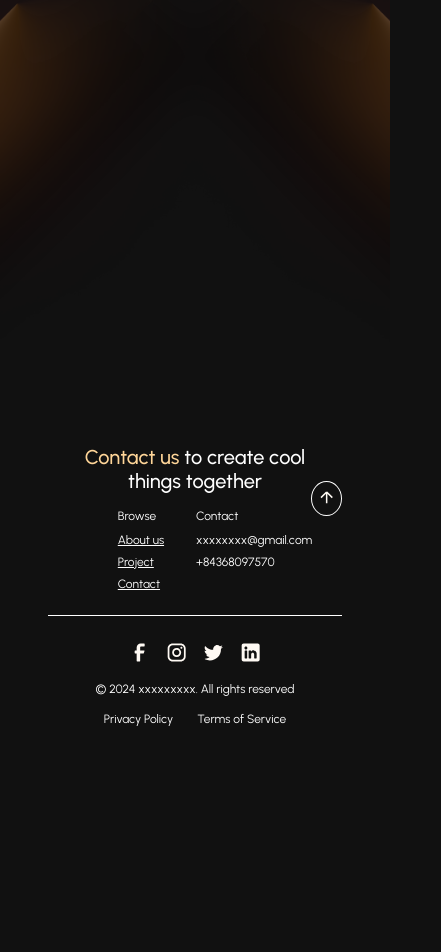
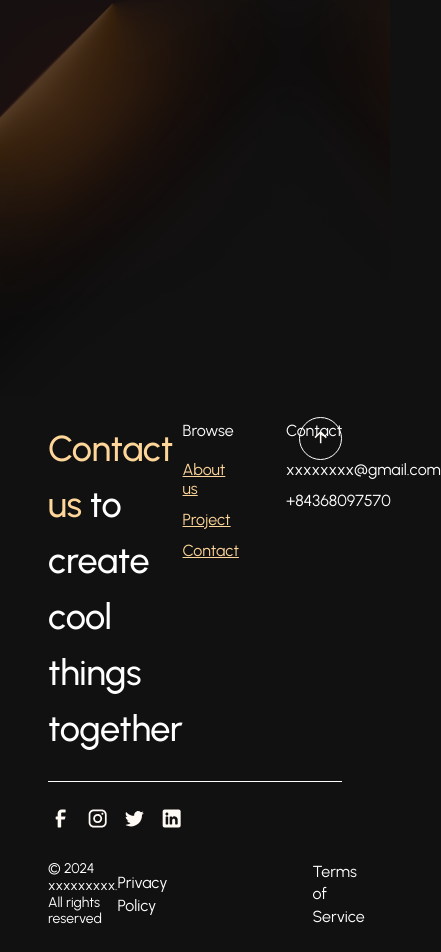
Before and after one commit to hajimemaste/project, a React (Vite) app: page / in a window 390 px wide. Shown: the part 5400-6352 px from the top of the page, 441 px wide, since content can reach past the window. Before the commit the page ends 6154 px from the top, so only its background shows below. Built offline with nearby package versions, Linux system fonts and the light colour scheme.

Commit message:
responsive

```diff
--- a/src/components/CallToAction/callToAction.module.css
+++ b/src/components/CallToAction/callToAction.module.css
@@ -9,7 +9,6 @@
   background-position-y: top center;
   background-repeat: no-repeat;
   background-size: cover;
-  background-position: center;
   display: flex;
   justify-content: center;
   align-items: center;
@@ -68,50 +67,6 @@
   }
 }
 
-@media (max-width: 768px) {
-  .cta {
-    padding: 164px 0;
-  }
-
-  .box {
-    gap: 16px;
-  }
-
-  .header {
-    font-size: 36px;
-  }
-
-  .sub {
-    font-size: 14px;
-  }
-
-  .form {
-    flex-direction: column;
-  }
-}
-
-@media (max-width: 480px) {
-  .cta {
-    padding: 100px 0;
-  }
-
-  .box {
-    gap: 16px;
-  }
-
-  .header {
-    font-size: 32px;
-    line-height: 40px;
-  }
-
-  .sub {
-    font-size: 12px;
-  }
-
-  .form {
-    flex-direction: column;
-  }
-}
 /* Animation Opacity */
 
 .action_opacity {
@@ -174,3 +129,50 @@
     transform: translateY(100px);
   }
 }
+
+@media (max-width: 768px) {
+  .cta {
+    padding: 164px 0;
+  }
+
+  .box {
+    gap: 16px;
+  }
+
+  .header {
+    font-size: 36px;
+  }
+
+  .sub {
+    font-size: 14px;
+  }
+
+  .form {
+    flex-direction: column;
+  }
+}
+
+/* Responsive */
+
+@media (max-width: 480px) {
+  .cta {
+    padding: 100px 0;
+  }
+
+  .box {
+    gap: 16px;
+  }
+
+  .header {
+    font-size: 32px;
+    line-height: 40px;
+  }
+
+  .sub {
+    font-size: 12px;
+  }
+
+  .form {
+    flex-direction: column;
+  }
+}
--- a/src/components/Footer/FooterBottom/footerBottom.module.css
+++ b/src/components/Footer/FooterBottom/footerBottom.module.css
@@ -2,63 +2,39 @@
 
 .container_bottom {
   padding-top: 24px;
-  font-size: 12px;
+
   display: flex;
   flex-direction: column;
-  gap: 10px;
-  justify-content: center;
-  align-items: center;
-  text-align: center;
+  gap: 24px;
+  justify-content: space-between;
+  align-items: start;
 }
 
 .list_icon {
   display: flex;
   gap: 12px;
-  justify-content: center;
+  justify-content: start;
   align-items: center;
 }
 
 .content {
   width: 100%;
+
   display: flex;
-  flex-direction: column;
-  gap: 12px;
-  justify-content: center;
-  align-items: center;
+  justify-content: space-between;
+  align-items: start;
 
   p {
-    font-size: 12px;
+    font-size: 14px;
     font-weight: 400;
-    line-height: 14px;
-    margin: 0;
+    line-height: 16.8px;
+    text-align: left;
   }
 }
 
 .text {
   display: flex;
-  gap: 24px;
-  justify-content: center;
+  gap: 145px;
+  justify-content: space-between;
   align-items: center;
-  flex-wrap: wrap;
 }
-
-/* Responsive Styles */
-@media (min-width: 950px) {
-  .container_bottom {
-    flex-direction: row;
-    justify-content: space-between;
-    align-items: center;
-    padding: 24px 48px;
-  }
-
-  .content {
-    flex-direction: row;
-    justify-content: space-between;
-    align-items: center;
-    text-align: left;
-  }
-
-  .text {
-    gap: 145px;
-  }
-}
--- a/src/components/Footer/FooterTop/footerTop.module.css
+++ b/src/components/Footer/FooterTop/footerTop.module.css
@@ -2,20 +2,24 @@
 
 .container_top {
   width: 100%;
-  padding: 24px 16px;
+  padding-bottom: 24px;
+  padding-right: 80px;
   border-bottom: 1px solid var(--color-white);
 
   display: flex;
-  flex-direction: column;
-  align-items: center;
-  gap: 16px;
+  align-items: start;
+  justify-content: space-between;
+  position: relative;
 }
 
 .header {
-  font-size: 20px;
+  width: 536px;
+
+  font-size: 36px;
   font-weight: 500;
-  line-height: 24px;
-  text-align: center;
+  line-height: 56px;
+  letter-spacing: -0.01em;
+  text-align: left;
 
   span {
     color: var(--color-beige);
@@ -23,34 +27,39 @@
 }
 
 .content {
-  width: 100%;
   display: flex;
-  flex-direction: row;
-  gap: 16px;
-  text-align: center;
-  justify-content: center;
+  gap: 100px;
+  align-items: start;
+  justify-content: space-between;
 }
 
 .box {
   display: flex;
+  gap: 47px;
+  justify-content: space-between;
   align-items: start;
-  gap: 32px;
-  transform: translateX(20px);
 }
 
 .browse {
-  font-size: 12px;
-  line-height: 14px;
+  font-size: 16px;
+  font-weight: 400;
+  line-height: 19.2px;
   text-align: left;
+
   display: flex;
   flex-direction: column;
-  gap: 10px;
+  gap: 20px;
+  justify-content: space-between;
+  align-items: start;
 }
 
 .list_browse {
   display: flex;
   flex-direction: column;
-  gap: 8px;
+  gap: 12px;
+  align-items: start;
+  justify-content: space-between;
+  color: var(--color-beige);
 
   a {
     text-decoration: underline;
@@ -62,66 +71,32 @@
 }
 
 .contact {
-  font-size: 12px;
-  line-height: 14px;
+  font-size: 16px;
+  font-weight: 400;
+  line-height: 19.2px;
   text-align: left;
+
   display: flex;
   flex-direction: column;
-  gap: 10px;
+  gap: 20px;
+  align-items: start;
+  justify-content: space-between;
 }
 
 .content_contact {
   display: flex;
   flex-direction: column;
-  gap: 8px;
+  gap: 12px;
+  align-items: start;
+  justify-content: space-between;
 }
 
 .btn_scoll {
   position: absolute;
-  right: 48px;
-  padding: 8px;
+  right: 0;
+  top: 24px;
+  padding: 12px 14px;
   border: 1px solid var(--color-white);
   border-radius: 50%;
   transform: translateY(-28px);
 }
-
-/* Responsive Styles */
-@media (min-width: 768px) {
-  .container_top {
-    flex-direction: row;
-    justify-content: space-between;
-    padding: 24px 48px;
-  }
-
-  .header {
-    width: auto;
-    font-size: 36px;
-    line-height: 56px;
-    text-align: left;
-  }
-
-  .content {
-    width: auto;
-    flex-direction: row;
-    gap: 60px;
-    text-align: left;
-    align-items: baseline;
-  }
-
-  .box {
-    flex-direction: row;
-    gap: 47px;
-    align-items: start;
-  }
-
-  .browse,
-  .contact {
-    font-size: 16px;
-    text-align: left;
-  }
-
-  .list_browse,
-  .content_contact {
-    gap: 12px;
-  }
-}
--- a/src/components/Home/AboutUsSection/aboutUsSection.module.css
+++ b/src/components/Home/AboutUsSection/aboutUsSection.module.css
@@ -177,6 +177,8 @@
   }
 }
 
+/* Responsive */
+
 @media (max-width: 1024px) {
   .header {
     font-size: 36px;
--- a/src/components/Home/DifferenceSection/differenceSection.module.css
+++ b/src/components/Home/DifferenceSection/differenceSection.module.css
@@ -1,7 +1,6 @@
 @import "../../../styles/variables.css";
 
 .container {
-
   width: 100%;
   padding: 48px;
   margin-top: 60px;
@@ -202,12 +201,6 @@
 
 /* Responsive Styles */
 
-@media (max-width: 1400px) {
-  .container {
-    height: auto;
-  }
-}
-
 @media (max-width: 1200px) {
   .container {
     padding: 100px 48px 114px;
--- a/src/components/Home/FeatureSection/featureSection.module.css
+++ b/src/components/Home/FeatureSection/featureSection.module.css
@@ -162,6 +162,8 @@
   }
 }
 
+/* Responsive */
+
 @media (max-width: 1200px) {
   .content {
     width: 100%;
--- a/src/components/Home/InteractiveSection/interactiveSection.module.css
+++ b/src/components/Home/InteractiveSection/interactiveSection.module.css
@@ -150,28 +150,7 @@
   }
 }
 
-@media (max-width: 1400px) {
-  .container {
-    height: auto;
-  }
-
-  .content {
-    gap: 60px;
-  }
-
-  .content_left {
-    min-width: 45%;
-  }
-
-  .content_right {
-    min-width: 45%;
-  }
-
-  .icon_Arc {
-    right: 100px;
-    left: inherit;
-  }
-}
+/* Responsive */
 
 @media (max-width: 1200px) {
   .content_left {
--- a/src/components/Home/MemberSection/memberSection.module.css
+++ b/src/components/Home/MemberSection/memberSection.module.css
@@ -1,6 +1,5 @@
 .container {
   width: 100%;
-
 
   padding: 48px;
   margin-top: 60px;
@@ -127,22 +126,7 @@
   }
 }
 
-@media (max-width: 1480px) {
-  .container {
-    height: auto;
-  }
-
-  .card {
-    width: 240px;
-    height: 320px;
-  }
-
-  .card_member {
-    width: 240px;
-    height: 320px;
-    background-size: cover;
-  }
-}
+/* Responsive */
 
 @media (max-width: 1060px) {
   .container {
--- a/src/components/Home/ShowcaseSection/showcaseSection.module.css
+++ b/src/components/Home/ShowcaseSection/showcaseSection.module.css
@@ -253,6 +253,8 @@
   }
 }
 
+/* Responsive */
+
 @media (max-width: 1236px) {
   .content_img {
     transform: scale(0.8);
```
